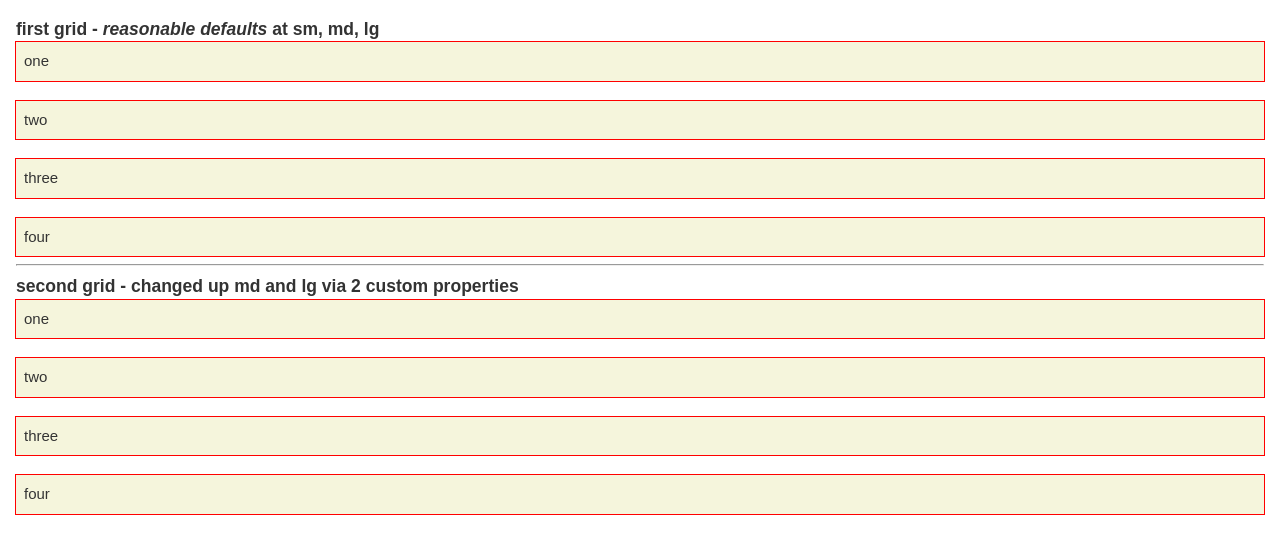
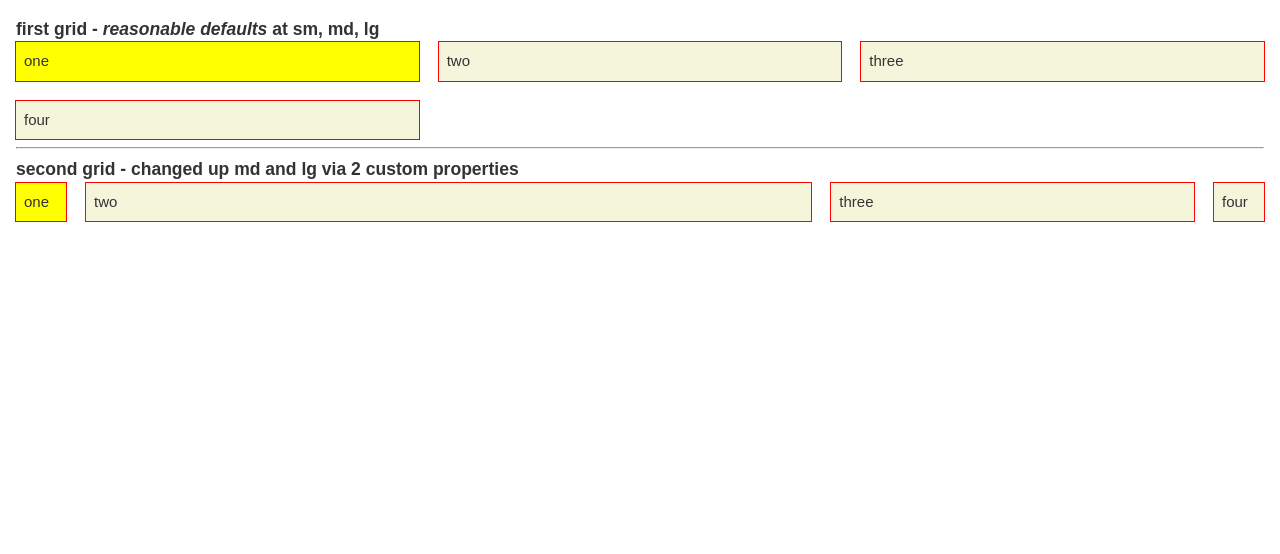
Before and after one commit to llihak/MetaStock-css-grid-reboot, a plain HTML site: page test.html in a window 1280 px wide. Drawn offline with Linux system fonts and the light colour scheme.

Commit message:
making change to child

```diff
--- a/css/partials/_grid.scss
+++ b/css/partials/_grid.scss
@@ -1,32 +1,7 @@
-/* grid start */
-// .grid {
-//   display: grid;
-//   --gtcx: 320px;
-//   --gtc: repeat(auto-fit, minmax(var(--gtcx), 1fr));
-//   --gtr: auto;
-//   --gg: 20px;
-//   grid-template-columns: var(--gtc);
-//   grid-template-rows: var(--gtr);
-//   grid-gap: var(--gg);
-// }
-// .grid > * {
-//   --gc: 1fr;
-//   --gr: auto;
-//   grid-column: var(--gc);
-//   grid-row: var(--gr);
-// }
-// .grid > .full {
-//   --gc: 1/-1;
-// }
+$bp-md: 600px;
+$bp-lg: 900px;
 
-// .grid {
-//   --gtcs: 1fr;
-
-// }
-
-/* end amp-master .grid */
-
-
+/// this is a documentation comment
 .grid {
   --gtcx: 320px;
   --gtc: repeat(auto-fit, minmax(var(--gtcx), 1fr));
@@ -36,23 +11,20 @@
   display: grid;
   grid-template-columns: var(--gtc);
   grid-gap: var(--gg);
+  --cspan: 1;
+  --gce: span var(--cspan);
+  --gre: span 1;
   --gx: 1;
 }
-
 .grid > * {
   flex: 1 1 var(--gtcx);
-  --gc: 1/-1;
+  --gc: auto;
   --gr: auto;
   grid-column: var(--gc);
   grid-row: var(--gr);
-  --gce: auto;
-  --gre: auto;
-  // --cspan: 1;
-  // --rspan: 1;
-  // grid-column-end: var(--cspan);
-  // grid-row-end: var(--rspan);
+  grid-column-end: var(--gce);
+  grid-row-end: var(--gre);
 }
-
 .grid > .full,
 .grid > h1,
 .grid > h2,
@@ -64,101 +36,24 @@
   grid-column: 1/-1;
 }
 
-// @media (min-width: 700px) {
-//   .grid.md {
-//     --gtcm: 1fr 1fr;
-//     --gtc: var(--gtcm);
-//   }
-//   .gx {
-//     --gtc: repeat(var(--gx), [cl] 1fr);
-//   }
-//   .g2 {
-//     --gtc: repeat(2, [cl] 1fr);
-//   }
-//   .g3 {
-//     --gtc: repeat(3, [cl] 1fr);
-//   }
-//   .g4 {
-//     --gtc: repeat(4, [cl] 1fr);
-//   }
-//   .g5 {
-//     --gtc: repeat(5, [cl] 1fr);
-//   }
-//   .g6 {
-//     --gtc: repeat(6, [cl] 1fr);
-//   }
-//   .g12 {
-//     --gtc: repeat(12, [cl] 1fr);
-//   }
-//   .grid .rx {
-//     --gre: span var(--grx);
-//   }
-//   .grid .r1 {
-//     --gre: span 1;
-//   }
-//   .grid .r2 {
-//     --gre: span 2;
-//   }
-//   .grid .r3 {
-//     --gre: span 3;
-//   }
-//   .grid .r4 {
-//     --gre: span 4;
-//   }
-//   .grid .r5 {
-//     --gre: span 5;
-//   }
-//   .grid > .cx {
-//     flex: var(--gcx);
-//     --gce: span var(--gcx);
-//   }
-//   .grid > .c1 {
-//     flex: 1;
-//     --gce: span 1;
-//   }
-//   .grid > .c2 {
-//     flex: 2;
-//     --gce: span 2;
-//   }
-//   .grid > .c3 {
-//     flex: 3;
-//     --gce: span 3;
-//   }
-//   .grid > .c4 {
-//     flex: 4;
-//     --gce: span 4;
-//   }
-//   .grid > .c5 {
-//     flex: 5;
-//     --gce: span 5;
-//   }
-//   .grid > .c6 {
-//     flex: 6;
-//     --gce: span 6;
-//   }
-//   .grid > .c8 {
-//     flex: 8;
-//     --gce: span 8;
-//   }
-// }
 
-@media (max-width: 599px) {
+@media (max-width: $bp-md) {
   .grid {
       // --gtcs: 1fr;
       --gtc: var(--gtcs, 1fr);
   }
 }
 
-@media (min-width: 600px) {
+@media (min-width: $bp-md) {
   .grid {
       // --gtcm: 1fr 1fr;
       --gtc: var(--gtcm, 1fr 1fr);
   }
 }
 
-@media (min-width: 900px) {
+@media (min-width: $bp-lg) {
   .grid {
-      // --gtcl: 2fr 1fr;
-      --gtc: var(--gtcl, 2fr 1fr);
+      // --gtcl: 1fr 1fr 1fr;
+      --gtc: var(--gtcl, 1fr 1fr 1fr);
   }
 }
--- /dev/null
+++ b/css/partials/_grid.scss.BAK.scss
@@ -0,0 +1,164 @@
+/* grid start */
+// .grid {
+//   display: grid;
+//   --gtcx: 320px;
+//   --gtc: repeat(auto-fit, minmax(var(--gtcx), 1fr));
+//   --gtr: auto;
+//   --gg: 20px;
+//   grid-template-columns: var(--gtc);
+//   grid-template-rows: var(--gtr);
+//   grid-gap: var(--gg);
+// }
+// .grid > * {
+//   --gc: 1fr;
+//   --gr: auto;
+//   grid-column: var(--gc);
+//   grid-row: var(--gr);
+// }
+// .grid > .full {
+//   --gc: 1/-1;
+// }
+
+// .grid {
+//   --gtcs: 1fr;
+
+// }
+
+/* end amp-master .grid */
+
+
+.grid {
+  --gtcx: 320px;
+  --gtc: repeat(auto-fit, minmax(var(--gtcx), 1fr));
+  --gg: 20px;
+  display: flex;
+  flex-wrap: wrap;
+  display: grid;
+  grid-template-columns: var(--gtc);
+  grid-gap: var(--gg);
+  --gx: 1;
+}
+
+.grid > * {
+  flex: 1 1 var(--gtcx);
+  --gc: 1/-1;
+  --gr: auto;
+  grid-column: var(--gc);
+  grid-row: var(--gr);
+  --gce: auto;
+  --gre: auto;
+  // --cspan: 1;
+  // --rspan: 1;
+  // grid-column-end: var(--cspan);
+  // grid-row-end: var(--rspan);
+}
+
+.grid > .full,
+.grid > h1,
+.grid > h2,
+.grid > h3,
+.grid > h4,
+.grid > h5,
+.grid > h6 {
+  flex: 0 0 100%;
+  grid-column: 1/-1;
+}
+
+// @media (min-width: 700px) {
+//   .grid.md {
+//     --gtcm: 1fr 1fr;
+//     --gtc: var(--gtcm);
+//   }
+//   .gx {
+//     --gtc: repeat(var(--gx), [cl] 1fr);
+//   }
+//   .g2 {
+//     --gtc: repeat(2, [cl] 1fr);
+//   }
+//   .g3 {
+//     --gtc: repeat(3, [cl] 1fr);
+//   }
+//   .g4 {
+//     --gtc: repeat(4, [cl] 1fr);
+//   }
+//   .g5 {
+//     --gtc: repeat(5, [cl] 1fr);
+//   }
+//   .g6 {
+//     --gtc: repeat(6, [cl] 1fr);
+//   }
+//   .g12 {
+//     --gtc: repeat(12, [cl] 1fr);
+//   }
+//   .grid .rx {
+//     --gre: span var(--grx);
+//   }
+//   .grid .r1 {
+//     --gre: span 1;
+//   }
+//   .grid .r2 {
+//     --gre: span 2;
+//   }
+//   .grid .r3 {
+//     --gre: span 3;
+//   }
+//   .grid .r4 {
+//     --gre: span 4;
+//   }
+//   .grid .r5 {
+//     --gre: span 5;
+//   }
+//   .grid > .cx {
+//     flex: var(--gcx);
+//     --gce: span var(--gcx);
+//   }
+//   .grid > .c1 {
+//     flex: 1;
+//     --gce: span 1;
+//   }
+//   .grid > .c2 {
+//     flex: 2;
+//     --gce: span 2;
+//   }
+//   .grid > .c3 {
+//     flex: 3;
+//     --gce: span 3;
+//   }
+//   .grid > .c4 {
+//     flex: 4;
+//     --gce: span 4;
+//   }
+//   .grid > .c5 {
+//     flex: 5;
+//     --gce: span 5;
+//   }
+//   .grid > .c6 {
+//     flex: 6;
+//     --gce: span 6;
+//   }
+//   .grid > .c8 {
+//     flex: 8;
+//     --gce: span 8;
+//   }
+// }
+
+@media (max-width: 599px) {
+  .grid {
+      // --gtcs: 1fr;
+      --gtc: var(--gtcs, 1fr);
+  }
+}
+
+@media (min-width: 600px) {
+  .grid {
+      // --gtcm: 1fr 1fr;
+      --gtc: var(--gtcm, 1fr 1fr);
+  }
+}
+
+@media (min-width: 900px) {
+  .grid {
+      // --gtcl: 2fr 1fr;
+      --gtc: var(--gtcl, 2fr 1fr);
+  }
+}
--- a/test.html
+++ b/test.html
@@ -50,6 +50,8 @@
         --gtcl: 50px 8fr 4fr 50px; /* ||    | || 4 on lg*/
       }
 
+      .item-1 { background-color: yellow; }
+
     </style>
   </body>
 </html>
```
Also changed, not shown: css/main.css, 1 other file.
